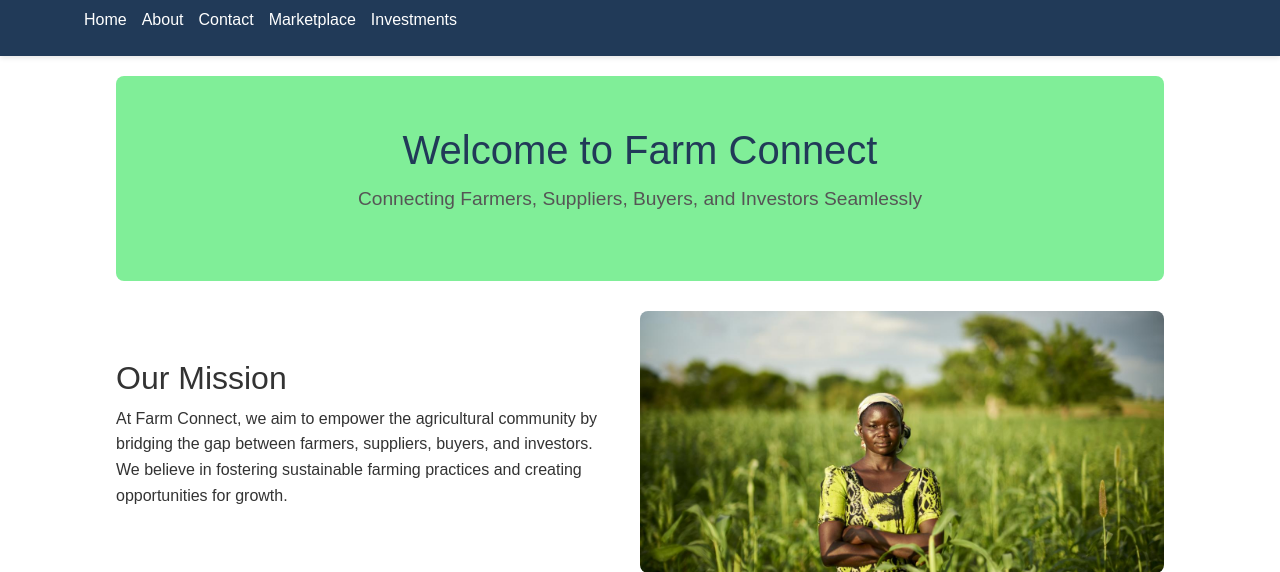
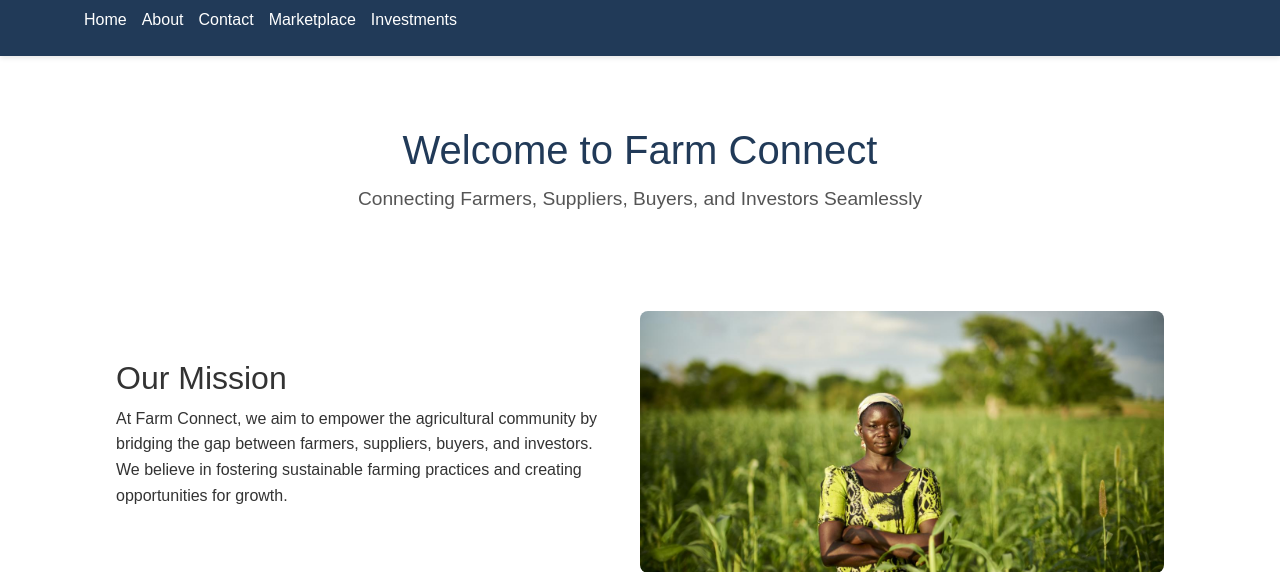
Before and after one commit to ATOROYO/Farm-Connect, a Django app: page /about/ in a window 1280 px wide. Shown: the top 572 px of the page. Run offline with Django 5.2, Linux system fonts and the light colour scheme.

Commit message:
Made some changes to the css styling

```diff
--- a/static/css/styles.css
+++ b/static/css/styles.css
@@ -86,7 +86,7 @@
 
 .about-header {
   text-align: center;
-  background: #80ee98;
+  /* background: #80ee98; */
   padding: 50px 20px;
   margin-bottom: 30px;
   border-radius: 8px;
@@ -150,7 +150,6 @@
 /* Farmers page Styling Start here */
 .farmer-dashboard {
   font-family: "Arial", sans-serif;
-  background: #80ee98;
   color: #333;
   padding: 20px;
   width: 85%;
```
